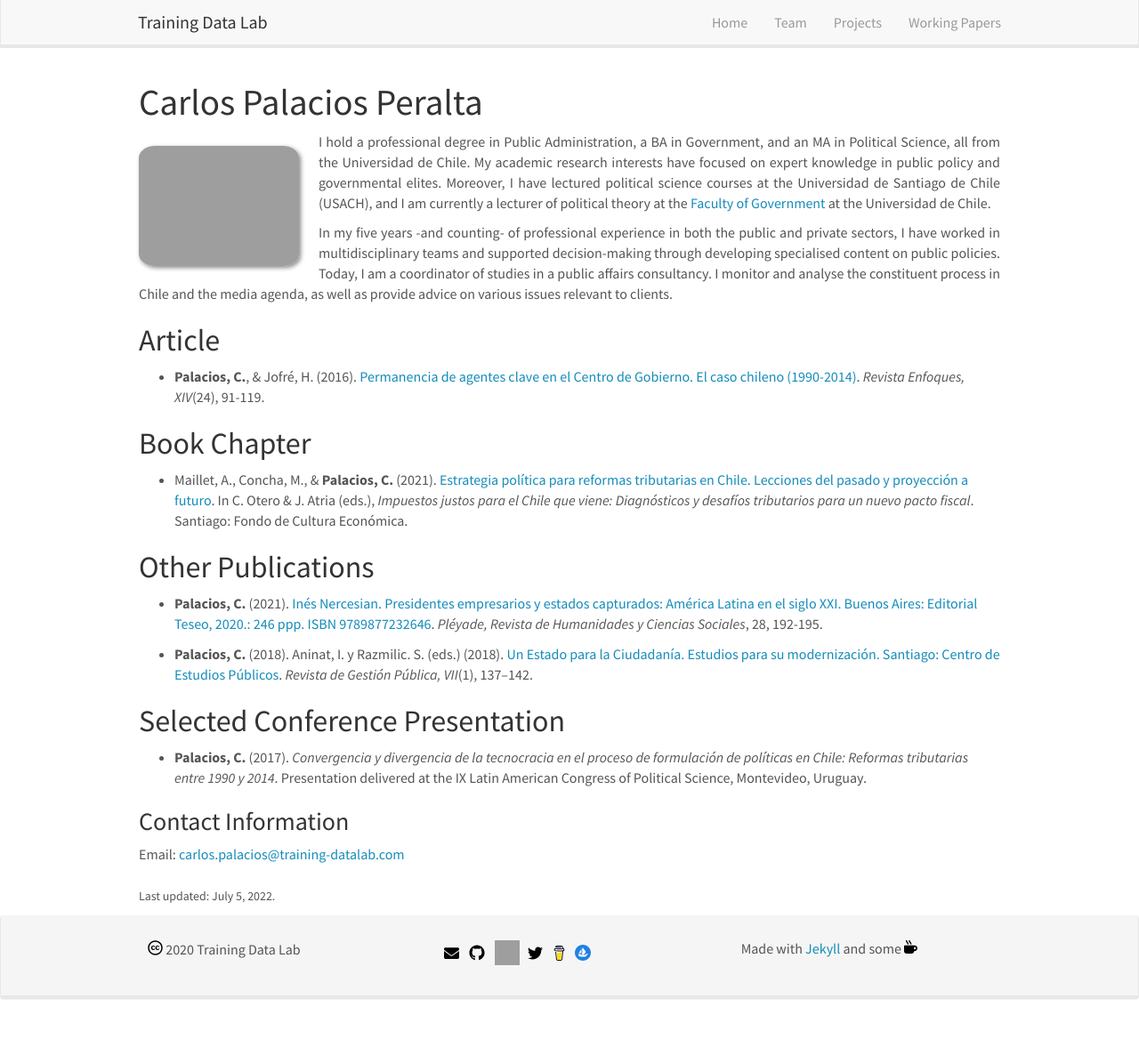
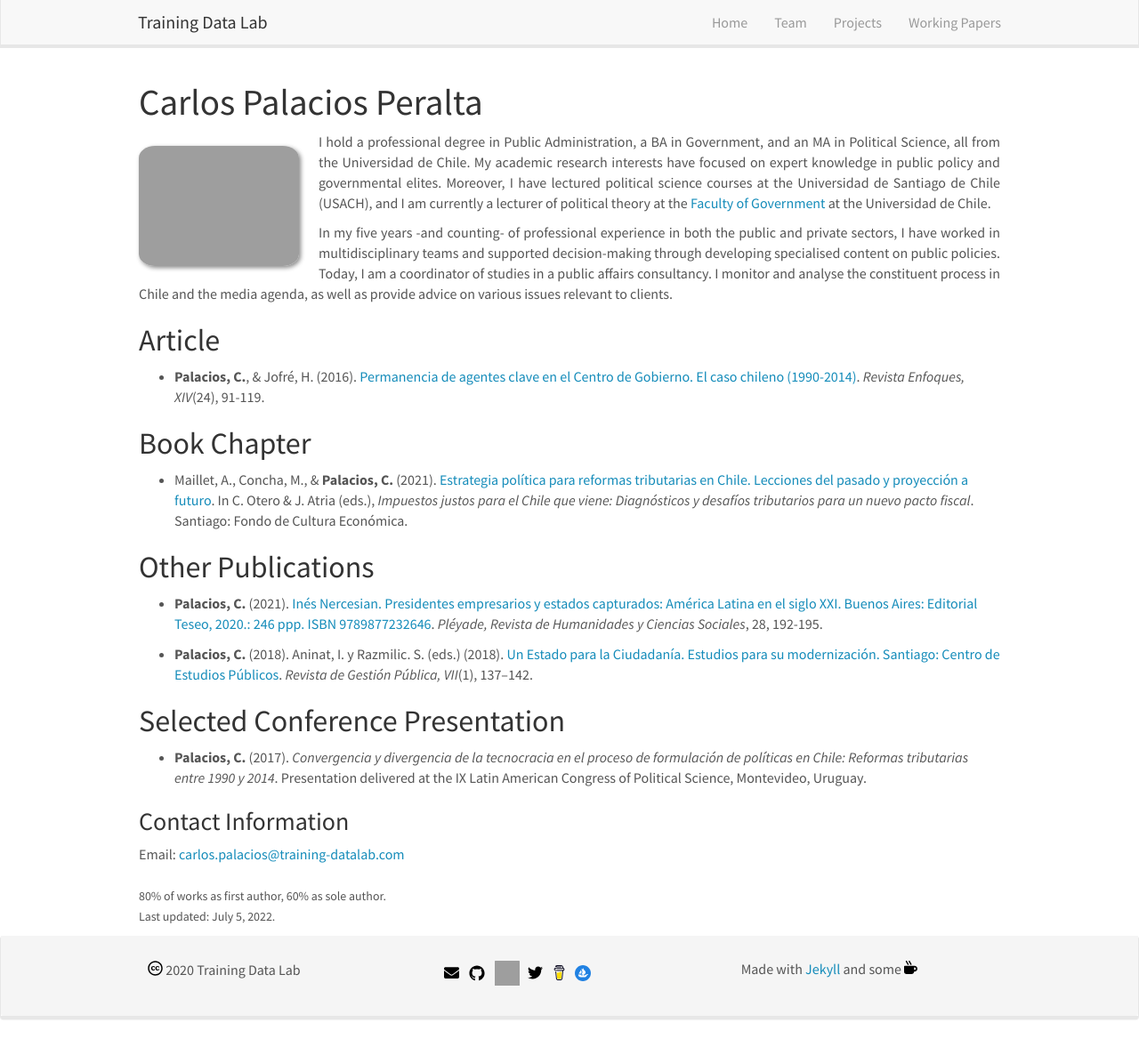
Before and after one commit to training-datalab/old-training-datalab.com, a Jekyll site: the page built from _pages/cpalacios.md, in a window 1280 px wide and 1168 px high. Shown: the whole window at 89% size. Built offline with Jekyll 4.4.1, drawn with Linux system fonts in a browser that asks for light colours; nearby versions of some CDN libraries.

Commit message:
Update cpalacios.md
Co-Authored-By: Carla Cisternas <carla.cisternas@umayor.cl>

```diff
--- a/_pages/cpalacios.md
+++ b/_pages/cpalacios.md
@@ -40,4 +40,5 @@ Email: <a href="mailto:carlos.palacios@training-datalab.com">carlos.palacios@tra
 <!-- Personal website: <a href="" target="_blank"></a><br /> -->
 <!-- Institutional website: <a href="" target="_blank"></a><br /> -->
 <br />
+<small>80% of works as first author, 60% as sole author.</small><br />
 <small>Last updated: July 5, 2022.</small>
```
